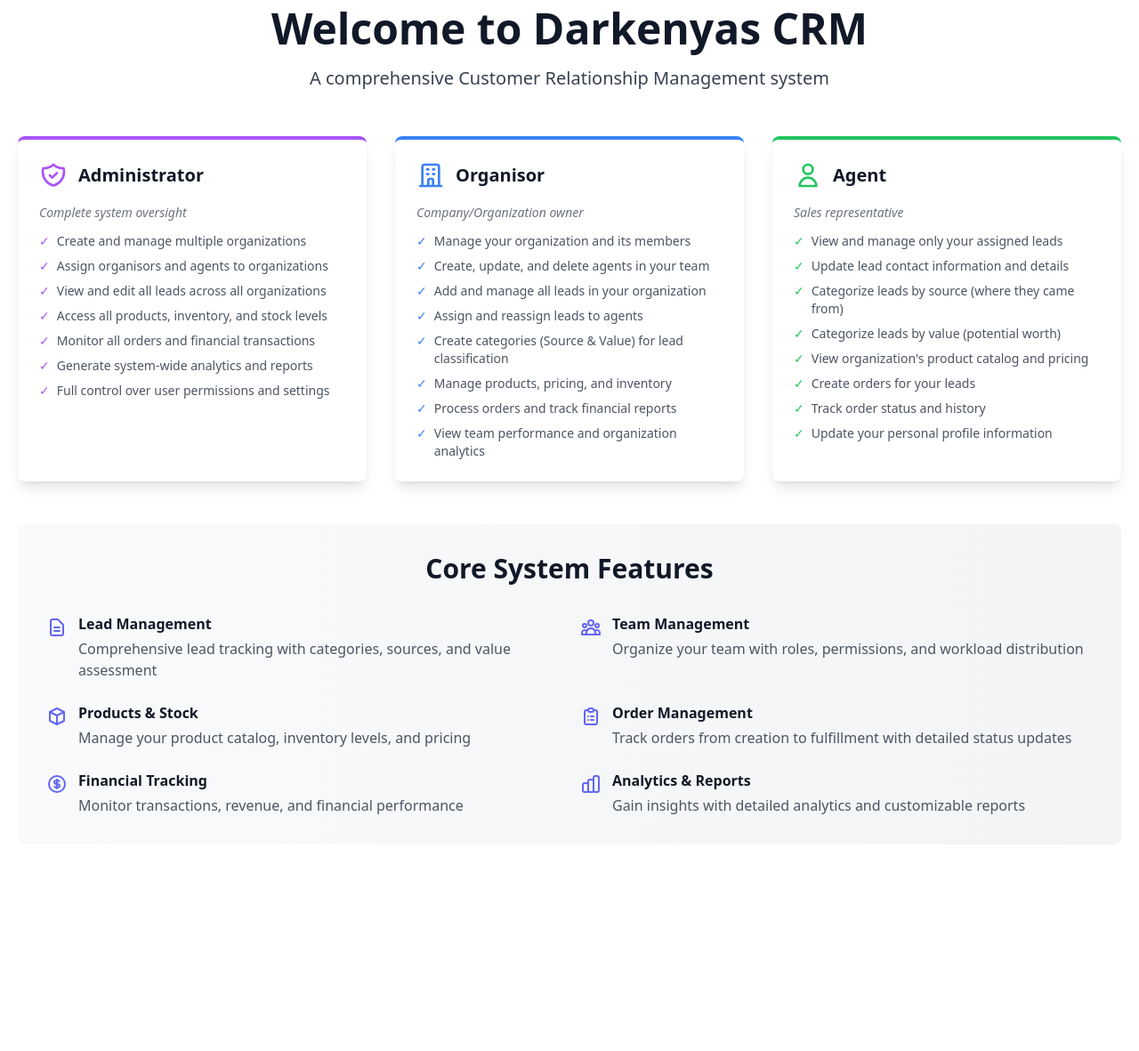
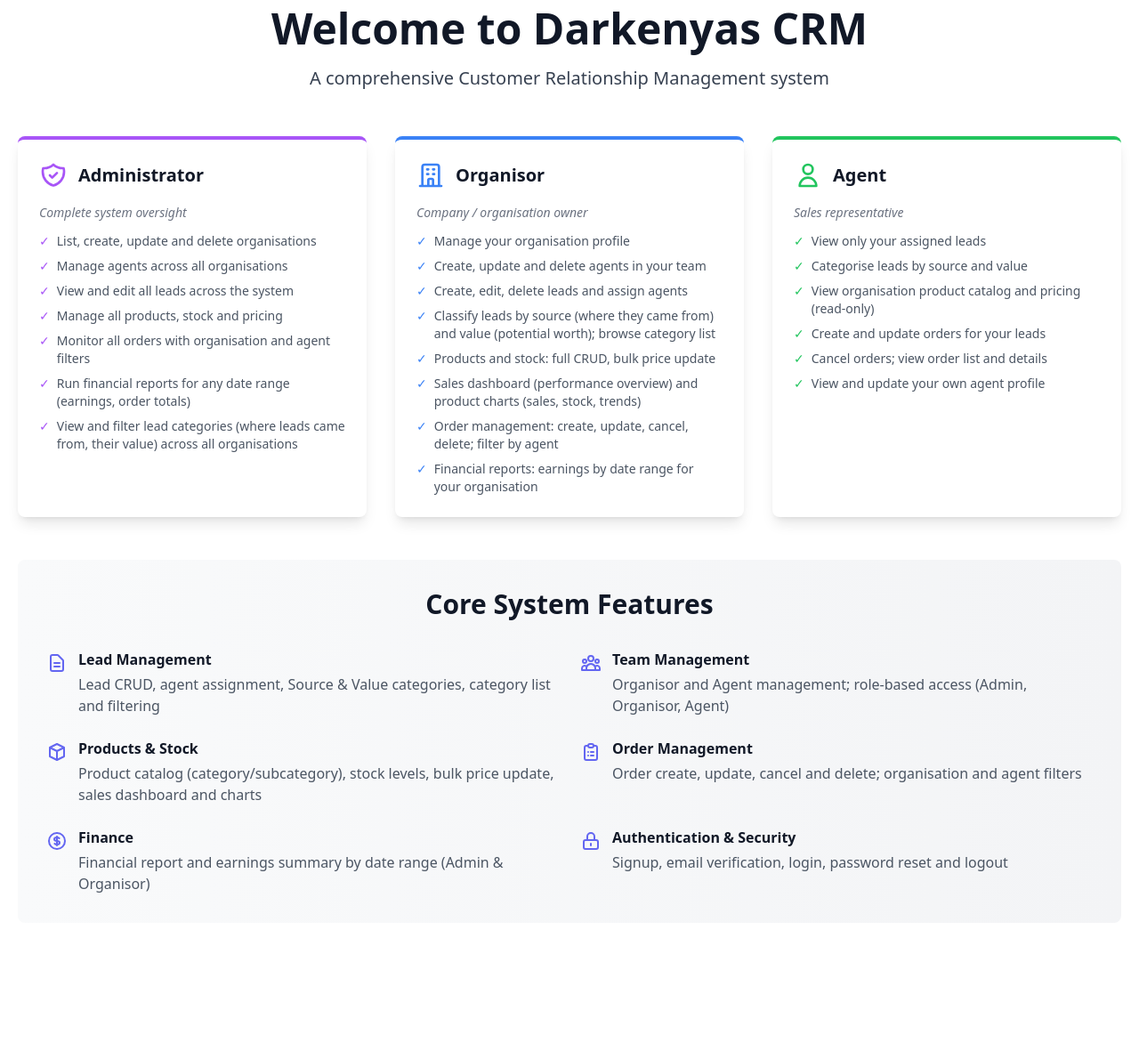
Before and after one commit to BerkAkidil9/Crm-Example, a Django app: page / in a window 1280 px wide. Shown: the part 192-1373 px from the top of the page at 89% size. Before the commit the page ends 1107 px from the top, so only its background shows below. Run offline with Django 5.2, Linux system fonts and the light colour scheme; some libraries are stand-ins or nearby versions.

Commit message:
feat: Update landing page features and descriptions for improved clarity and functionality

```diff
--- a/templates/landing.html
+++ b/templates/landing.html
@@ -46,31 +46,31 @@
 				<ul class="space-y-2 text-gray-600 text-sm">
 					<li class="flex items-start">
 						<span class="text-purple-500 mr-2">✓</span>
-						<span>Create and manage multiple organizations</span>
+						<span>List, create, update and delete organisations</span>
 					</li>
 					<li class="flex items-start">
 						<span class="text-purple-500 mr-2">✓</span>
-						<span>Assign organisors and agents to organizations</span>
+						<span>Manage agents across all organisations</span>
 					</li>
 					<li class="flex items-start">
 						<span class="text-purple-500 mr-2">✓</span>
-						<span>View and edit all leads across all organizations</span>
+						<span>View and edit all leads across the system</span>
 					</li>
 					<li class="flex items-start">
 						<span class="text-purple-500 mr-2">✓</span>
-						<span>Access all products, inventory, and stock levels</span>
+						<span>Manage all products, stock and pricing</span>
 					</li>
 					<li class="flex items-start">
 						<span class="text-purple-500 mr-2">✓</span>
-						<span>Monitor all orders and financial transactions</span>
+						<span>Monitor all orders with organisation and agent filters</span>
 					</li>
 					<li class="flex items-start">
 						<span class="text-purple-500 mr-2">✓</span>
-						<span>Generate system-wide analytics and reports</span>
+						<span>Run financial reports for any date range (earnings, order totals)</span>
 					</li>
 					<li class="flex items-start">
 						<span class="text-purple-500 mr-2">✓</span>
-						<span>Full control over user permissions and settings</span>
+						<span>View and filter lead categories (where leads came from, their value) across all organisations</span>
 					</li>
 				</ul>
 			</div>
@@ -83,39 +83,39 @@
 					</svg>
 					<h3 class="text-xl font-bold text-gray-900">Organisor</h3>
 				</div>
-				<p class="text-sm text-gray-500 mb-3 italic">Company/Organization owner</p>
+				<p class="text-sm text-gray-500 mb-3 italic">Company / organisation owner</p>
 				<ul class="space-y-2 text-gray-600 text-sm">
 					<li class="flex items-start">
 						<span class="text-blue-500 mr-2">✓</span>
-						<span>Manage your organization and its members</span>
+						<span>Manage your organisation profile</span>
 					</li>
 					<li class="flex items-start">
 						<span class="text-blue-500 mr-2">✓</span>
-						<span>Create, update, and delete agents in your team</span>
+						<span>Create, update and delete agents in your team</span>
 					</li>
 					<li class="flex items-start">
 						<span class="text-blue-500 mr-2">✓</span>
-						<span>Add and manage all leads in your organization</span>
+						<span>Create, edit, delete leads and assign agents</span>
 					</li>
 					<li class="flex items-start">
 						<span class="text-blue-500 mr-2">✓</span>
-						<span>Assign and reassign leads to agents</span>
+						<span>Classify leads by source (where they came from) and value (potential worth); browse category list</span>
 					</li>
 					<li class="flex items-start">
 						<span class="text-blue-500 mr-2">✓</span>
-						<span>Create categories (Source & Value) for lead classification</span>
+						<span>Products and stock: full CRUD, bulk price update</span>
 					</li>
 					<li class="flex items-start">
 						<span class="text-blue-500 mr-2">✓</span>
-						<span>Manage products, pricing, and inventory</span>
+						<span>Sales dashboard (performance overview) and product charts (sales, stock, trends)</span>
 					</li>
 					<li class="flex items-start">
 						<span class="text-blue-500 mr-2">✓</span>
-						<span>Process orders and track financial reports</span>
+						<span>Order management: create, update, cancel, delete; filter by agent</span>
 					</li>
 					<li class="flex items-start">
 						<span class="text-blue-500 mr-2">✓</span>
-						<span>View team performance and organization analytics</span>
+						<span>Financial reports: earnings by date range for your organisation</span>
 					</li>
 				</ul>
 			</div>
@@ -132,35 +132,27 @@
 				<ul class="space-y-2 text-gray-600 text-sm">
 					<li class="flex items-start">
 						<span class="text-green-500 mr-2">✓</span>
-						<span>View and manage only your assigned leads</span>
+						<span>View only your assigned leads</span>
 					</li>
 					<li class="flex items-start">
 						<span class="text-green-500 mr-2">✓</span>
-						<span>Update lead contact information and details</span>
+						<span>Categorise leads by source and value</span>
 					</li>
 					<li class="flex items-start">
 						<span class="text-green-500 mr-2">✓</span>
-						<span>Categorize leads by source (where they came from)</span>
+						<span>View organisation product catalog and pricing (read-only)</span>
 					</li>
 					<li class="flex items-start">
 						<span class="text-green-500 mr-2">✓</span>
-						<span>Categorize leads by value (potential worth)</span>
+						<span>Create and update orders for your leads</span>
 					</li>
 					<li class="flex items-start">
 						<span class="text-green-500 mr-2">✓</span>
-						<span>View organization's product catalog and pricing</span>
+						<span>Cancel orders; view order list and details</span>
 					</li>
 					<li class="flex items-start">
 						<span class="text-green-500 mr-2">✓</span>
-						<span>Create orders for your leads</span>
-					</li>
-					<li class="flex items-start">
-						<span class="text-green-500 mr-2">✓</span>
-						<span>Track order status and history</span>
-					</li>
-					<li class="flex items-start">
-						<span class="text-green-500 mr-2">✓</span>
-						<span>Update your personal profile information</span>
+						<span>View and update your own agent profile</span>
 					</li>
 				</ul>
 			</div>
@@ -178,7 +170,7 @@
 					</svg>
 					<div>
 						<h4 class="font-semibold text-gray-900 mb-1">Lead Management</h4>
-						<p class="text-gray-600">Comprehensive lead tracking with categories, sources, and value assessment</p>
+						<p class="text-gray-600">Lead CRUD, agent assignment, Source & Value categories, category list and filtering</p>
 					</div>
 				</div>
 				<div class="flex items-start">
@@ -187,7 +179,7 @@
 					</svg>
 					<div>
 						<h4 class="font-semibold text-gray-900 mb-1">Team Management</h4>
-						<p class="text-gray-600">Organize your team with roles, permissions, and workload distribution</p>
+						<p class="text-gray-600">Organisor and Agent management; role-based access (Admin, Organisor, Agent)</p>
 					</div>
 				</div>
 				<div class="flex items-start">
@@ -196,7 +188,7 @@
 					</svg>
 					<div>
 						<h4 class="font-semibold text-gray-900 mb-1">Products & Stock</h4>
-						<p class="text-gray-600">Manage your product catalog, inventory levels, and pricing</p>
+						<p class="text-gray-600">Product catalog (category/subcategory), stock levels, bulk price update, sales dashboard and charts</p>
 					</div>
 				</div>
 				<div class="flex items-start">
@@ -205,7 +197,7 @@
 					</svg>
 					<div>
 						<h4 class="font-semibold text-gray-900 mb-1">Order Management</h4>
-						<p class="text-gray-600">Track orders from creation to fulfillment with detailed status updates</p>
+						<p class="text-gray-600">Order create, update, cancel and delete; organisation and agent filters</p>
 					</div>
 				</div>
 				<div class="flex items-start">
@@ -213,17 +205,17 @@
 						<path stroke-linecap="round" stroke-linejoin="round" stroke-width="2" d="M12 8c-1.657 0-3 .895-3 2s1.343 2 3 2 3 .895 3 2-1.343 2-3 2m0-8c1.11 0 2.08.402 2.599 1M12 8V7m0 1v8m0 0v1m0-1c-1.11 0-2.08-.402-2.599-1M21 12a9 9 0 11-18 0 9 9 0 0118 0z"></path>
 					</svg>
 					<div>
-						<h4 class="font-semibold text-gray-900 mb-1">Financial Tracking</h4>
-						<p class="text-gray-600">Monitor transactions, revenue, and financial performance</p>
+						<h4 class="font-semibold text-gray-900 mb-1">Finance</h4>
+						<p class="text-gray-600">Financial report and earnings summary by date range (Admin & Organisor)</p>
 					</div>
 				</div>
 				<div class="flex items-start">
 					<svg class="w-6 h-6 text-indigo-500 mr-3 mt-1 flex-shrink-0" fill="none" stroke="currentColor" viewBox="0 0 24 24">
-						<path stroke-linecap="round" stroke-linejoin="round" stroke-width="2" d="M9 19v-6a2 2 0 00-2-2H5a2 2 0 00-2 2v6a2 2 0 002 2h2a2 2 0 002-2zm0 0V9a2 2 0 012-2h2a2 2 0 012 2v10m-6 0a2 2 0 002 2h2a2 2 0 002-2m0 0V5a2 2 0 012-2h2a2 2 0 012 2v14a2 2 0 01-2 2h-2a2 2 0 01-2-2z"></path>
+						<path stroke-linecap="round" stroke-linejoin="round" stroke-width="2" d="M12 15v2m-6 4h12a2 2 0 002-2v-6a2 2 0 00-2-2H6a2 2 0 00-2 2v6a2 2 0 002 2zm10-10V7a4 4 0 00-8 0v4h8z"></path>
 					</svg>
 					<div>
-						<h4 class="font-semibold text-gray-900 mb-1">Analytics & Reports</h4>
-						<p class="text-gray-600">Gain insights with detailed analytics and customizable reports</p>
+						<h4 class="font-semibold text-gray-900 mb-1">Authentication & Security</h4>
+						<p class="text-gray-600">Signup, email verification, login, password reset and logout</p>
 					</div>
 				</div>
 			</div>
```
